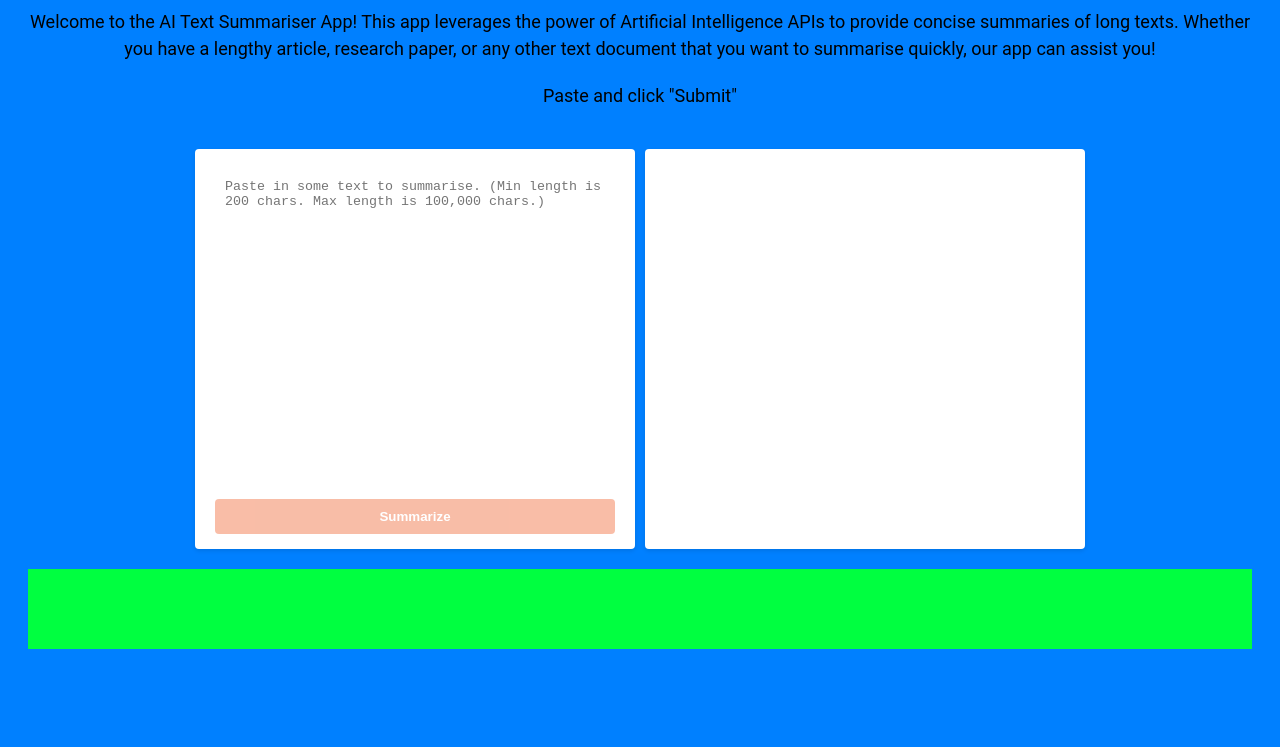
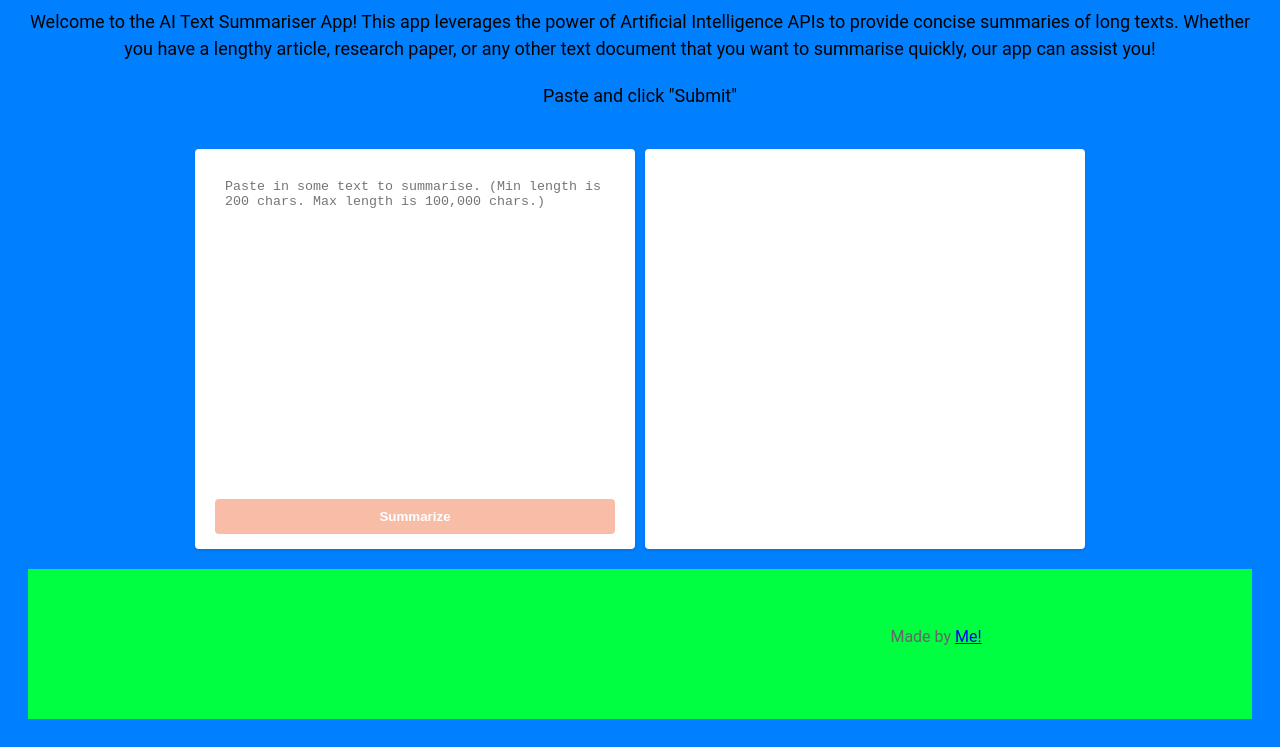
Before and after one commit to prathameshnimkar10/ai-text-summariser, a website: page public/index.html in a window 1280 px wide. Shown: the part 109-856 px from the top of the page. Before the commit the page ends 800 px from the top, so only its background shows below. Drawn offline with Linux system fonts and the light colour scheme.

Commit message:
credit added

```diff
--- a/public/index.html
+++ b/public/index.html
@@ -27,6 +27,7 @@
         <div class="cta-text">
         </div>
         <!-- <img src="images/learning.png"></img> -->
+         <p>Made by <a href="https://github.com/prathameshnimkar10">Me!</a></p>
       </div>
     </section>
     <script src="script.js"></script>
```
